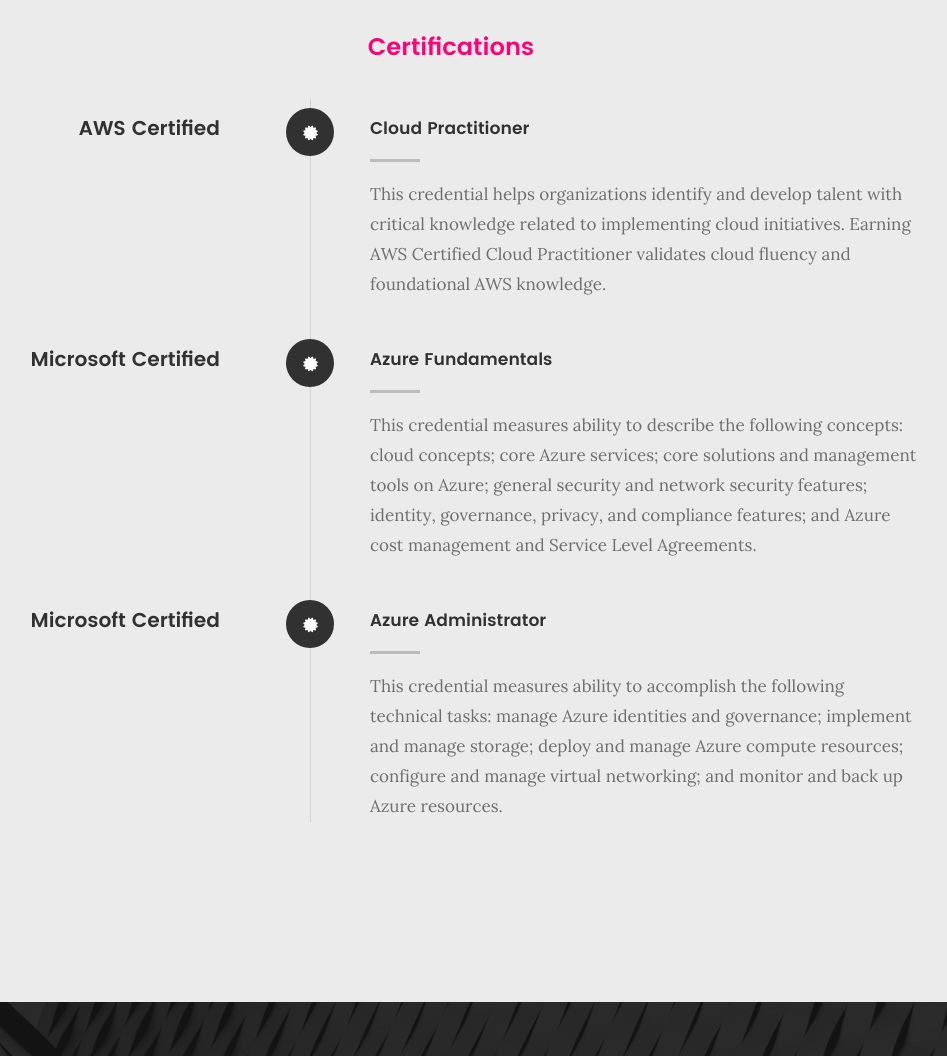
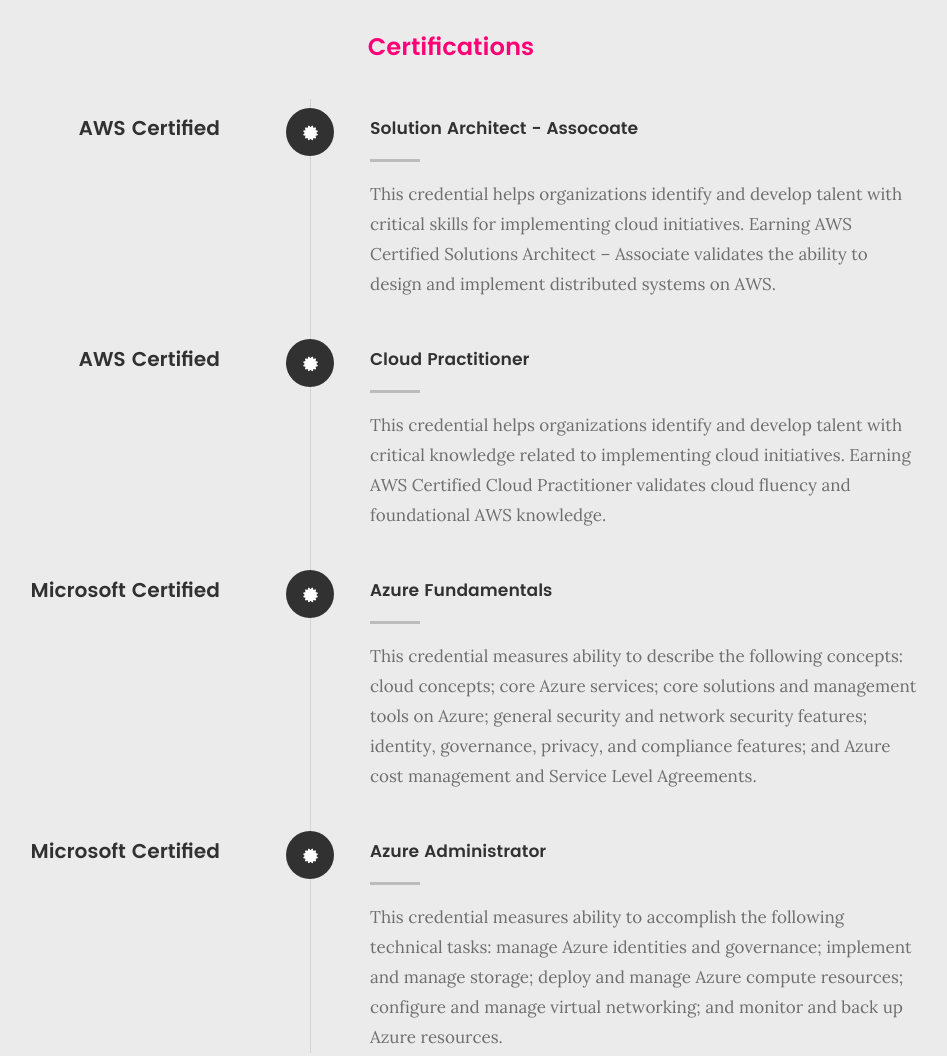
Before and after one commit to dipanjanbits/Dipanjan-Biswas, a plain HTML site: page index.html in a window 1280 px wide. Shown: the part 3446-4502 px from the top of the page, without its empty margins (189-1136 px from the left). Drawn offline with Linux system fonts and the light colour scheme; files whose address does not match are found by name.

Commit message:
certificate update

```diff
--- a/index.html
+++ b/index.html
@@ -343,6 +343,23 @@
 		 <div class="col-twelve">
 
 			 <div class="timeline-wrap">
+
+				<div class="timeline-block">
+
+					<div class="timeline-ico">
+						<i class="fa fa-certificate"></i>
+					</div>
+
+					<div class="timeline-header">
+						<h3>AWS Certified</h3>
+				   </div>
+
+				   <div class="timeline-content">
+					   <h4>Solution Architect - Assocoate</h4>
+					   <p>This credential helps organizations identify and develop talent with critical skills for implementing cloud initiatives. Earning AWS Certified Solutions Architect – Associate validates the ability to design and implement distributed systems on AWS.</p>
+				   </div>
+
+			   </div> <!-- /timeline-block -->
 
 				 <div class="timeline-block">
 
```
